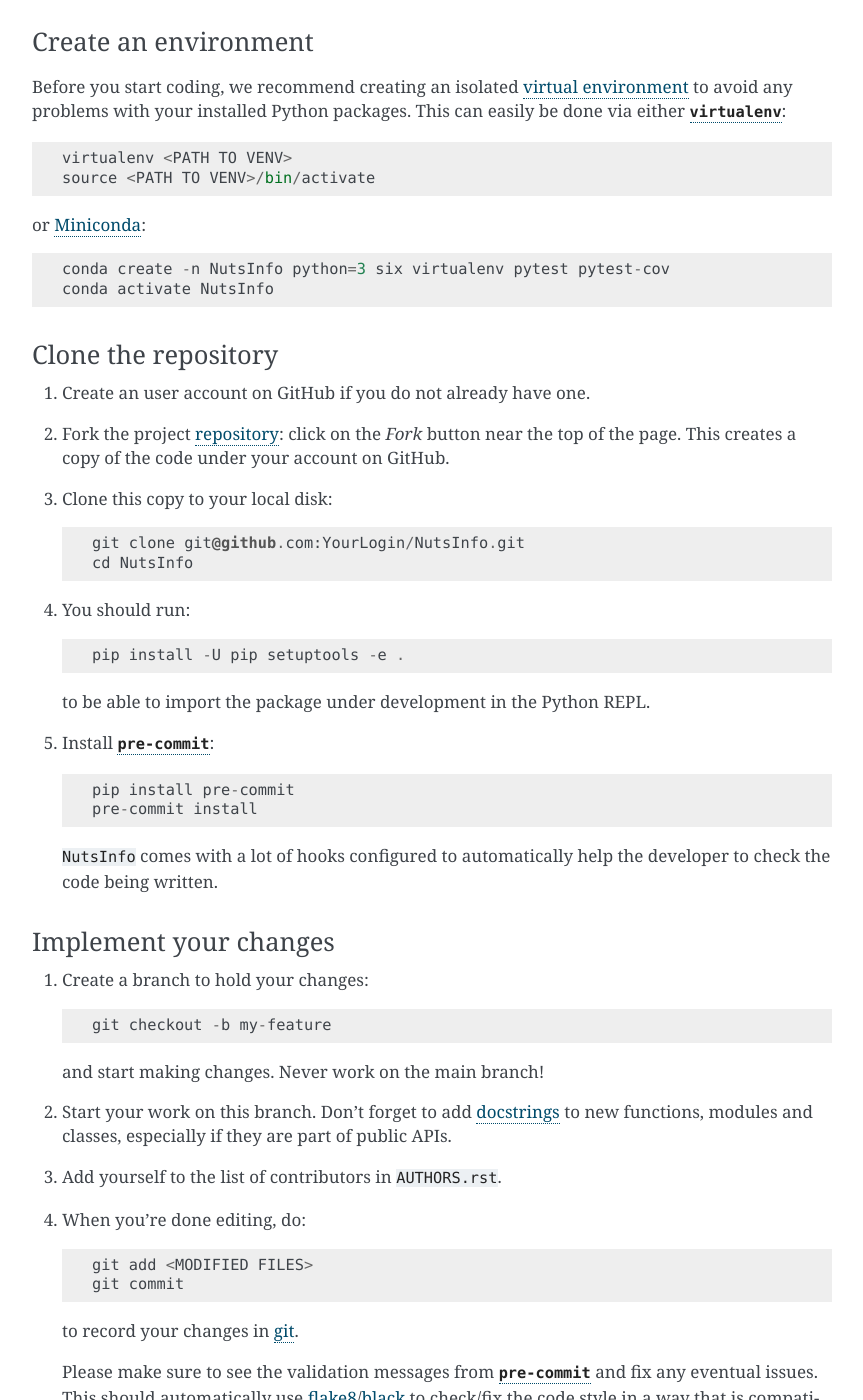
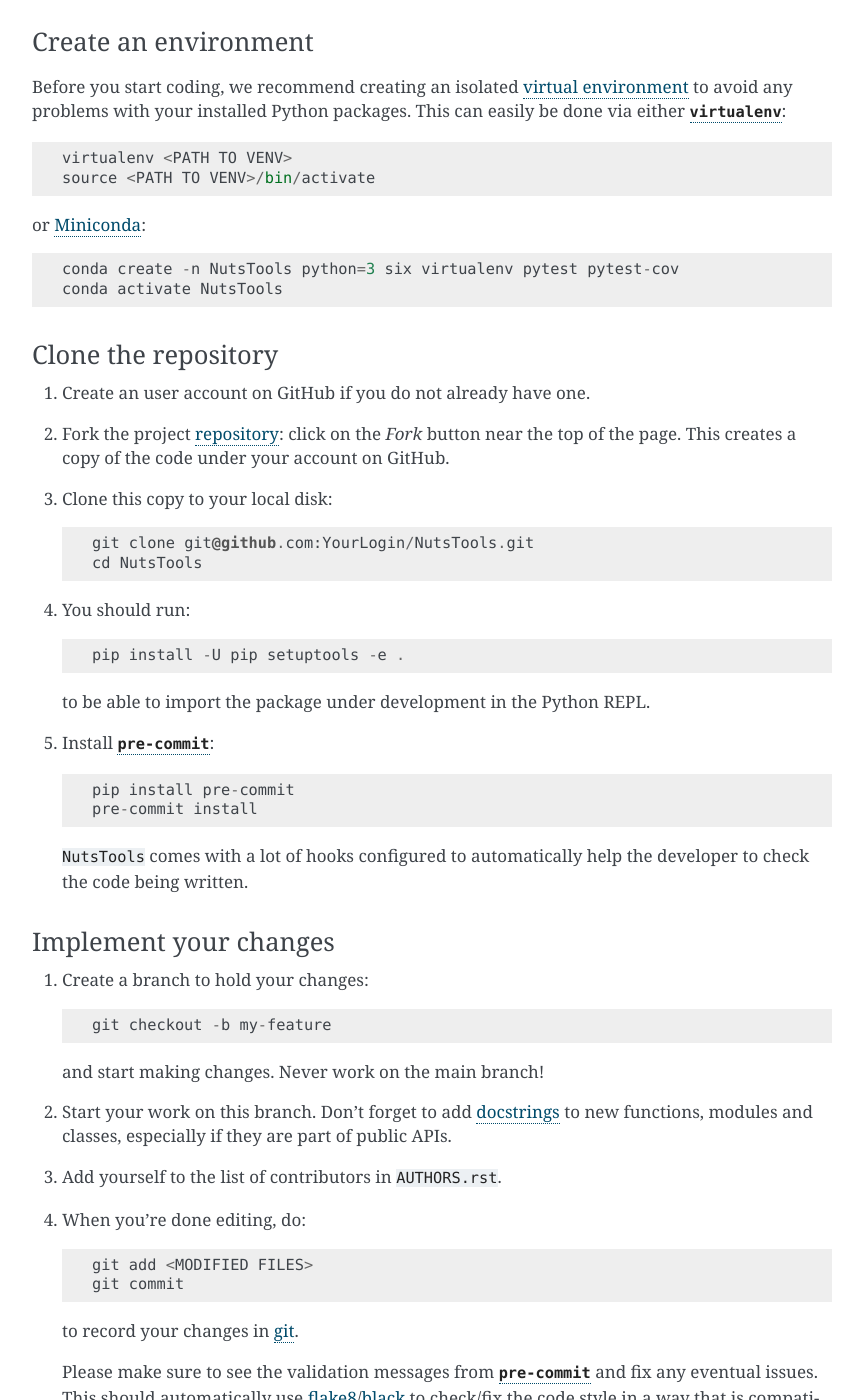
Before and after one commit to eelcovv/NutsTools, a Sphinx documentation site: the page built from docs/contributing.rst, in a window 1280 px wide and 1400 px high, scrolled down 1403 px. Shown: the whole window, without its empty margins (338-1201 px from the left). Built offline with Sphinx 7.4.7, drawn with Linux system fonts in a browser that asks for light colours; the version number is read from the project's files by our own code; some of the changed text lies outside the part shown.

Commit message:
changed name

```diff
--- a/CONTRIBUTING.rst
+++ b/CONTRIBUTING.rst
@@ -27,7 +27,7 @@
 Contributing
 ============
 
-Welcome to ``NutsInfo`` contributor's guide.
+Welcome to ``NutsTools`` contributor's guide.
 
 This document focuses on getting any potential contributor familiarized
 with the development processes, but `other kinds of contributions`_ are also
@@ -46,7 +46,7 @@
 Issue Reports
 =============
 
-If you experience bugs or general issues with ``NutsInfo``, please have a look
+If you experience bugs or general issues with ``NutsTools``, please have a look
 on the `issue tracker`_. If you don't see anything useful there, please feel
 free to fire an issue report.
 
@@ -65,10 +65,10 @@
 Documentation Improvements
 ==========================
 
-You can help improve ``NutsInfo`` docs by making them more readable and coherent, or
+You can help improve ``NutsTools`` docs by making them more readable and coherent, or
 by adding missing information and correcting mistakes.
 
-``NutsInfo`` documentation uses Sphinx_ as its main documentation compiler.
+``NutsTools`` documentation uses Sphinx_ as its main documentation compiler.
 This means that the docs are kept in the same repository as the project code, and
 that any documentation update is done in the same way was a code contribution.
 
@@ -80,7 +80,7 @@
 
    .. tip::
       Please notice that the `GitHub web interface`_ provides a quick way of
-      propose changes in ``NutsInfo``'s files. While this mechanism can
+      propose changes in ``NutsTools``'s files. While this mechanism can
       be tricky for normal code contributions, it works perfectly fine for
       contributing to the docs, and can be quite handy.
 
@@ -131,8 +131,8 @@
 
 or Miniconda_::
 
-    conda create -n NutsInfo python=3 six virtualenv pytest pytest-cov
-    conda activate NutsInfo
+    conda create -n NutsTools python=3 six virtualenv pytest pytest-cov
+    conda activate NutsTools
 
 Clone the repository
 --------------------
@@ -142,8 +142,8 @@
    page. This creates a copy of the code under your account on |the repository service|.
 #. Clone this copy to your local disk::
 
-    git clone git@github.com:YourLogin/NutsInfo.git
-    cd NutsInfo
+    git clone git@github.com:YourLogin/NutsTools.git
+    cd NutsTools
 
 #. You should run::
 
@@ -158,7 +158,7 @@
     pip install pre-commit
     pre-commit install
 
-   ``NutsInfo`` comes with a lot of hooks configured to automatically help the
+   ``NutsTools`` comes with a lot of hooks configured to automatically help the
    developer to check the code being written.
 
 Implement your changes
@@ -285,7 +285,7 @@
 
 If you are part of the group of maintainers and have correct user permissions
 on PyPI_, the following steps can be used to release a new version for
-``NutsInfo``:
+``NutsTools``:
 
 #. Make sure all unit tests are successful.
 #. Tag the current commit on the main branch with a release tag, e.g., ``v1.2.3``.
@@ -314,8 +314,8 @@
 .. |the repository service| replace:: GitHub
 .. |contribute button| replace:: "Create pull request"
 
-.. _repository: https://github.com/<USERNAME>/NutsInfo
-.. _issue tracker: https://github.com/<USERNAME>/NutsInfo/issues
+.. _repository: https://github.com/<USERNAME>/NutsTools
+.. _issue tracker: https://github.com/<USERNAME>/NutsTools/issues
 .. <-- end -->
 
 
--- a/docs/index.rst
+++ b/docs/index.rst
@@ -1,8 +1,8 @@
 ========
-NutsInfo
+NutsTools
 ========
 
-This is the documentation of **NutsInfo**.
+This is the documentation of **NutsTools**.
 
 .. note::
 
--- a/setup.cfg
+++ b/setup.cfg
@@ -4,7 +4,7 @@
 # https://setuptools.pypa.io/en/latest/references/keywords.html
 
 [metadata]
-name = NutsInfo
+name = NutsTools
 description = Add a short description here!
 author = EVLT
 author_email = EVLT@cbs.nl
@@ -85,7 +85,7 @@
 # CAUTION: --cov flags may prohibit setting breakpoints while debugging.
 #          Comment those flags to avoid this pytest issue.
 addopts =
-    --cov nutsinfo --cov-report term-missing
+    --cov NutsTools --cov-report term-missing
     --verbose
 norecursedirs =
     dist
@@ -120,4 +120,4 @@
 # PyScaffold's parameters when the project was created.
 # This will be used when updating. Do not change!
 version = 4.3.1
-package = nutsinfo
+package = NutsTools
```
Also changed, not shown: README.rst (+14 -14 lines), 1 other file.
